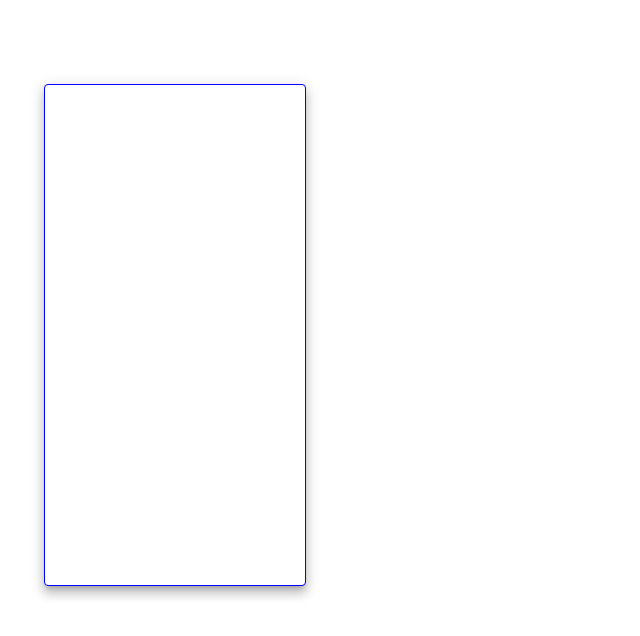
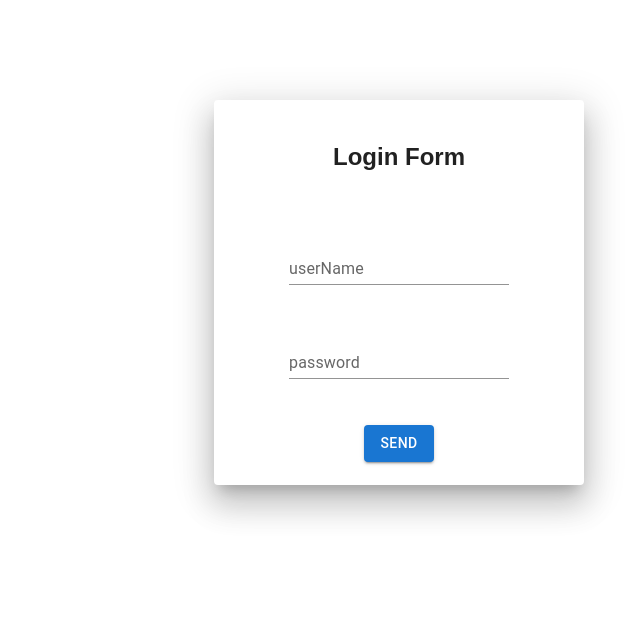
Before and after one commit to Mehdi-Khorrami/react-breakingBadApi, a React (Create React App) app: page /Login in a window 1280 px wide. Shown: the top 636 px of the page, without its empty margins (241-881 px from the left). Built offline with nearby package versions, Linux system fonts and the light colour scheme.

Commit message:
build : Login component

```diff
--- a/package.json
+++ b/package.json
@@ -5,6 +5,7 @@
   "dependencies": {
     "@emotion/react": "^11.10.4",
     "@emotion/styled": "^11.10.4",
+    "@mui/icons-material": "^5.10.9",
     "@mui/material": "^5.10.9",
     "@testing-library/jest-dom": "^5.16.5",
     "@testing-library/react": "^13.4.0",
--- a/src/App.css
+++ b/src/App.css
@@ -32,3 +32,21 @@
   color: white;
   margin-top: -50px;
 }
+.login{
+  margin: 100px auto;
+  width: 370px;
+  height: 385px;
+}
+.login > form {
+  width: 100%;
+  height: 100%;
+  display: flex;
+  flex-wrap: wrap;
+  justify-content: center;
+  align-content: space-around;
+}
+.login > form > div {
+  width: 100%;
+  display: flex;
+  justify-content: center;
+}
--- a/src/component/Home.jsx
+++ b/src/component/Home.jsx
@@ -4,10 +4,11 @@ import AppBar from '@mui/material/AppBar'
 import Toolbar from '@mui/material/Toolbar';
 import Typography from '@mui/material/Typography';
 import Button from '@mui/material/Button';
-import React, { useEffect, useState } from 'react'
+import React, { useContext, useEffect, useState } from 'react'
 import { useNavigate } from 'react-router';
 import axios from "axios"
 import {  Grid, Paper } from '@mui/material';
+import { userNameContext } from './context/context';
 
 function Home() {
   return (
@@ -22,7 +23,18 @@ function Home() {
 
 
 const Header = () => {
+  const [login , setLogin] = useState();
   const navigat = useNavigate();
+
+
+  useEffect( () => {
+    let user = localStorage.getItem('user')
+    user = JSON.parse(user)
+    if(user){
+      setLogin(user)
+    }
+  },[])
+
 
   return (
     <Box sx={{ flexGrow: 1 }} >
@@ -31,7 +43,7 @@ const Header = () => {
           <Typography variant="h5" component="h1" sx={{ flexGrow: 1 }}>
             The Breaking Bad API
           </Typography>
-          <Button color="inherit" onClick={() => navigat('/Login')} >Login</Button>
+          { login ?  <Button color="inherit" >{login.username}</Button> : <Button color="inherit" onClick={() => navigat('/Login')} >Login</Button> }
         </Toolbar>
       </AppBar>
     </Box>
--- a/src/component/Login.jsx
+++ b/src/component/Login.jsx
@@ -1,33 +1,58 @@
-import { Box, Container, Grid, Paper } from '@mui/material'
-import React from 'react'
+import { Paper } from '@mui/material'
+import React, { useContext, useState } from 'react'
+import TextField from '@mui/material/TextField'
+import Button from '@mui/material/Button'
+import { useNavigate } from 'react-router'
+import { userNameContext } from './context/context'
+
+
+
+const setLocal = (user) =>{
+  localStorage.setItem( 'user' , JSON.stringify(user))
+}
+
+
 
 function Login() {
+  const [userName , setUserName] = useState();
+  const [password , setPassword] = useState();
+  const navigate = useNavigate()
 
-  const theme1 = {
-    border:"1px solid red",
-    height :"100vh",
-    display :'flex',
-    alignItems:'center' ,
-  }
-  const theme2 = {
-    border:"1px solid blue",
-    width: '30% ' ,
-    height: '500px',
-    margin:'100px auto'
+
+  const handleSubmit = (event) => {
+      event.preventDefault();
+      const user = {
+        username : userName ,
+        password : password ,
+      }
+      setLocal(user)
+      navigate('/')
   }
 
 
+
   return (
+    <Paper elevation={20} className='login'>
+      <form  onSubmit={handleSubmit}>
+        <div>
+          <h2>Login Form</h2>
+        </div>
 
-      <Grid  container spacing={2}>
-        <Grid md={8} xs={12}>
-            <Paper  sx={theme2}  elevation={8} >
+        <div>
+          <TextField value={userName} onChange={ e => setUserName(e.target.value)} id="userName-basic" label="userName" variant="standard" />
+        </div>
 
-            </Paper>
-        </Grid>
-      </Grid>
+        <div>
+          <TextField value={password} onChange={ e => setPassword(e.target.value)} id="password-basic" label="password" variant="standard" />
+        </div>
 
+        <Button type='submit' variant="contained" >
+          Send
+        </Button>
+      </form>
+    </Paper>
   )
 }
 
+
 export default Login
--- /dev/null
+++ b/src/component/context/context.js
@@ -0,0 +1,5 @@
+import React from "react";
+
+const userNameContext = React.createContext()
+
+export {userNameContext} ;
--- a/src/index.css
+++ b/src/index.css
@@ -1,13 +1,6 @@
 body {
   margin: 0;
-  font-family: -apple-system, BlinkMacSystemFont, 'Segoe UI', 'Roboto', 'Oxygen',
-    'Ubuntu', 'Cantarell', 'Fira Sans', 'Droid Sans', 'Helvetica Neue',
-    sans-serif;
-  -webkit-font-smoothing: antialiased;
-  -moz-osx-font-smoothing: grayscale;
+  padding: 0;
+  box-sizing: border-box;
+  font-family: Arial, "Helvetica Neue", Helvetica, sans-serif;
 }
-
-code {
-  font-family: source-code-pro, Menlo, Monaco, Consolas, 'Courier New',
-    monospace;
-}
```
Also changed, not shown: 1 other file (tests, documents, lock files or other folders).
